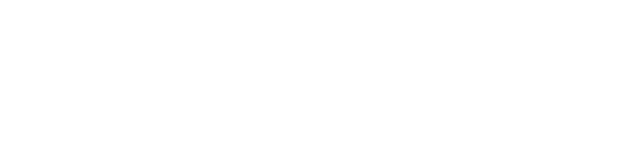
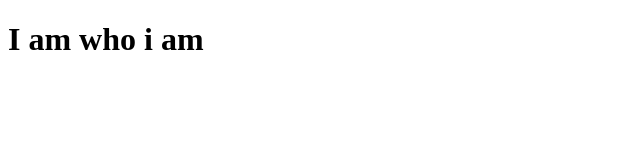
Before and after one commit to flavioLisen/git-one, a plain HTML site: page index.html in a window 1280 px wide. Shown: the whole page, without its empty margins (0-640 px from the left). Drawn offline with Linux system fonts and the light colour scheme.

Commit message:
added h1 tag

```diff
--- a/index.html
+++ b/index.html
@@ -6,6 +6,6 @@
     </head>
 
     <body>
-
+        <h1>I am who i am</h1>
     </body>
 </html>
```
